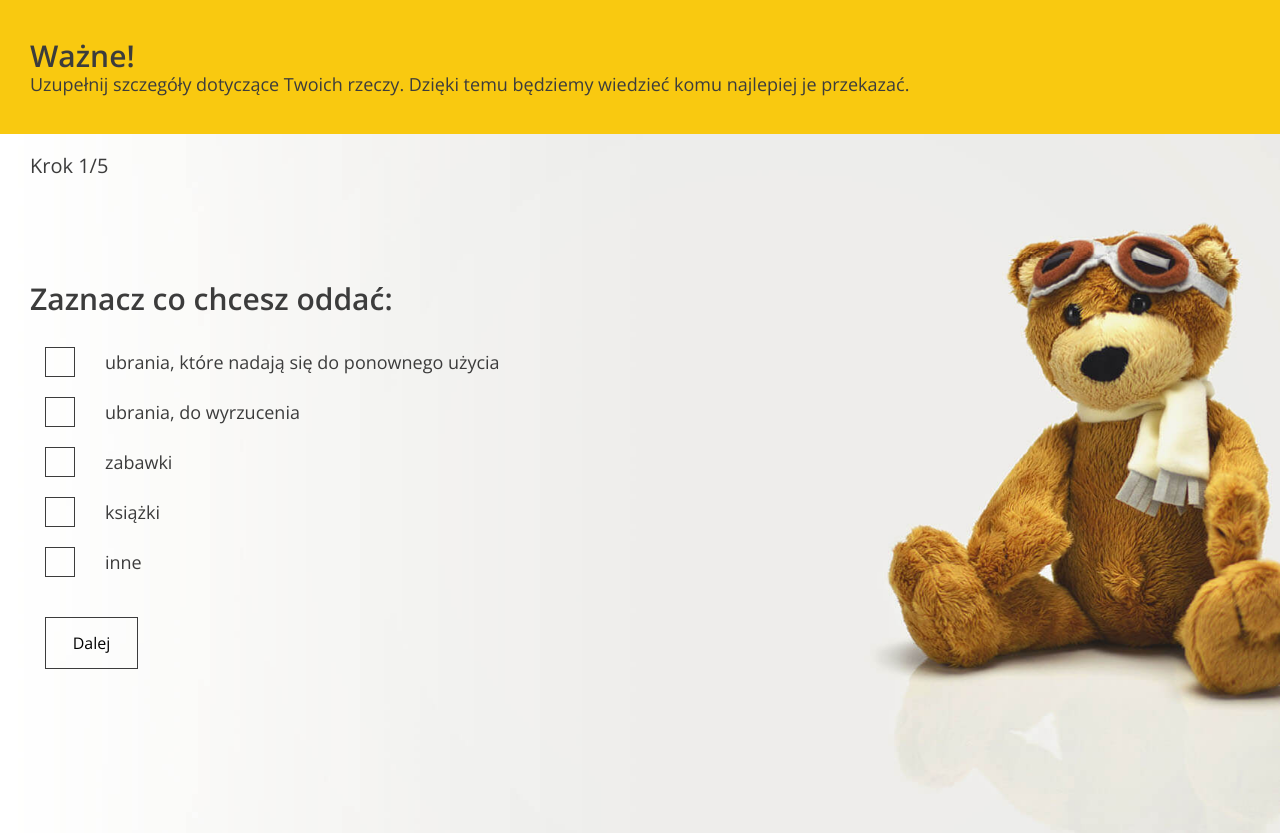
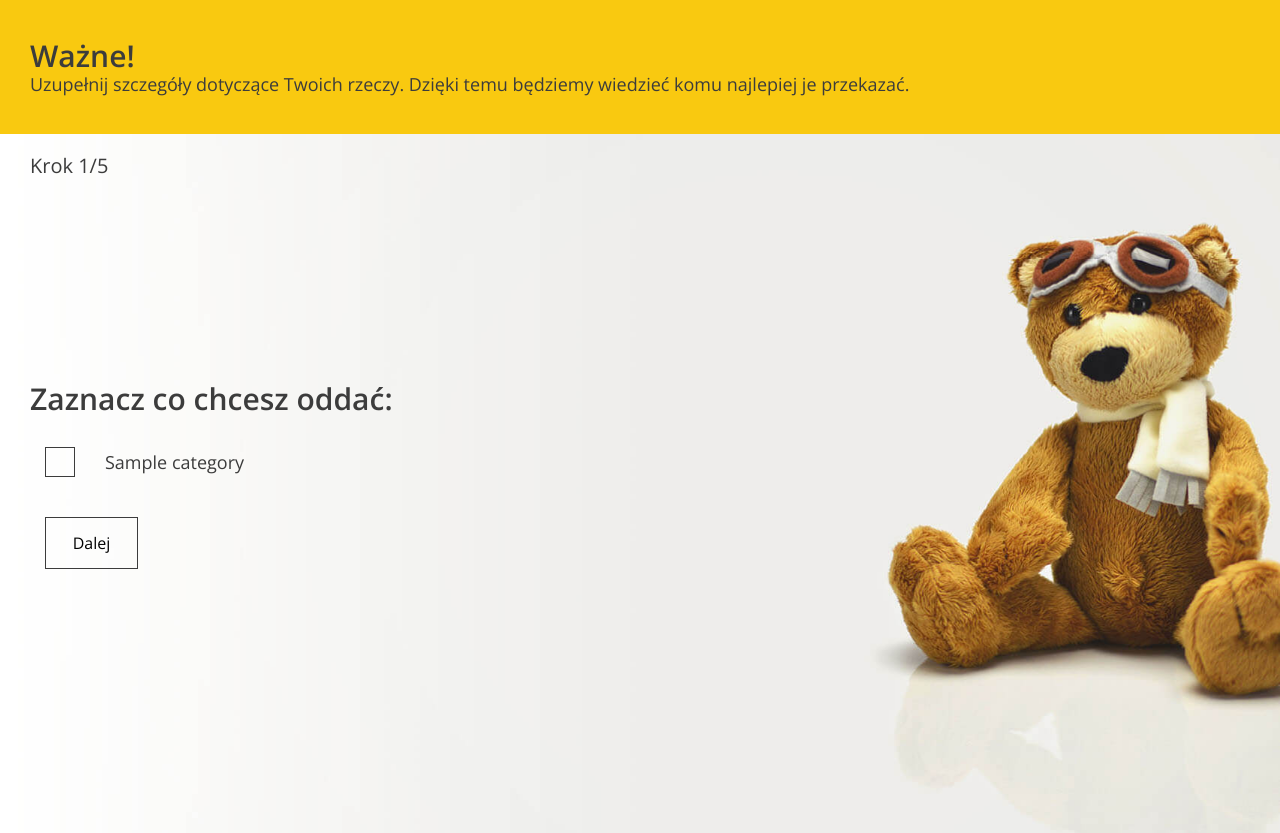
Before and after one commit to PrzemekJackowski/put_into_good_hand, a Django app: page /add_donation/ in a window 1280 px wide. Shown: the part 204-1037 px from the top of the page. Run offline with Django 4.2, Linux system fonts and the light colour scheme; a user stored in the database is signed in; tables that the repository leaves empty hold one stand-in row (values such as "Sample post"); parts of the project's set-up code (start-up, migrations or seed data) failed here and were passed over.

Commit message:
Start implement of add donations.

```diff
--- a/app_put_into_good_hand/templates/form.html
+++ b/app_put_into_good_hand/templates/form.html
@@ -57,57 +57,19 @@
           <!-- STEP 1: class .active is switching steps -->
           <div data-step="1" class="active">
             <h3>Zaznacz co chcesz oddać:</h3>
-
+              {% for category in categoried %}
             <div class="form-group form-group--checkbox">
               <label>
                 <input
                   type="checkbox"
                   name="categories"
-                  value="clothes-to-use"
+                  value=category.id
                 />
                 <span class="checkbox"></span>
-                <span class="description"
-                  >ubrania, które nadają się do ponownego użycia</span
-                >
+                <span class="description">{{ category.name }}</span>
               </label>
             </div>
-
-            <div class="form-group form-group--checkbox">
-              <label>
-                <input
-                  type="checkbox"
-                  name="categories"
-                  value="clothes-useless"
-                />
-                <span class="checkbox"></span>
-                <span class="description">ubrania, do wyrzucenia</span>
-              </label>
-            </div>
-
-            <div class="form-group form-group--checkbox">
-              <label>
-                <input type="checkbox" name="categories" value="toys" />
-                <span class="checkbox"></span>
-                <span class="description">zabawki</span>
-              </label>
-            </div>
-
-            <div class="form-group form-group--checkbox">
-              <label>
-                <input type="checkbox" name="categories" value="books" />
-                <span class="checkbox"></span>
-                <span class="description">książki</span>
-              </label>
-            </div>
-
-            <div class="form-group form-group--checkbox">
-              <label>
-                <input type="checkbox" name="categories" value="other" />
-                <span class="checkbox"></span>
-                <span class="description">inne</span>
-              </label>
-            </div>
-
+              {% endfor %}
             <div class="form-group form-group--buttons">
               <button type="button" class="btn next-step">Dalej</button>
             </div>
@@ -135,20 +97,20 @@
           <!-- STEP 4 -->
           <div data-step="3">
             <h3>Wybierz organizacje, której chcesz pomóc:</h3>
-
+              {% for institution in institutions %}
             <div class="form-group form-group--checkbox">
               <label>
-                <input type="radio" name="organization" value="old" />
+                <input type="radio" name="organization" value=institution.id />
                 <span class="checkbox radio"></span>
                 <span class="description">
-                  <div class="title">Fundacja “Bez domu”</div>
+                  <div class="title">{{ institution.name }}</div>
                   <div class="subtitle">
-                    Cel i misja: Pomoc dla osób nie posiadających miejsca
-                    zamieszkania
+                    {{ institution.description }}
                   </div>
                 </span>
               </label>
             </div>
+              {%  endfor %}
 
             <div class="form-group form-group--checkbox">
               <label>
--- a/app_put_into_good_hand/views.py
+++ b/app_put_into_good_hand/views.py
@@ -4,8 +4,7 @@
 from django.shortcuts import render, redirect
 from django.views import View
 
-from app_put_into_good_hand.models import Donation, Institution, User
-from app_put_into_good_hand.forms import RegisterForm, LoginForm
+from app_put_into_good_hand.models import Donation, Institution, User, Category
 
 
 class LandingPageView(View):
@@ -22,15 +21,28 @@
         organizations = Institution.objects.filter(type=2)
         locals = Institution.objects.filter(type=3)
         user = request.user
-        return render(request, "index.html", {"quantity": quantity, "count_institutions": count_institutions,
-                                              "user": user, "fundations": fundations, "organizations": organizations,
-                                              "locals": locals})
+        conn = {
+            "quantity": quantity,
+            "count_institutions": count_institutions,
+            "user": user,
+            "fundations": fundations,
+            "organizations": organizations,
+            "locals": locals
+        }
+        return render(request, "index.html", conn)
 
 
 class AddDonationView(LoginRequiredMixin, View):
     def get(self, request):
         user = request.user
-        return render(request, "form.html",  {"user": user})
+        categoried = Category.objects.all()
+        institutions = Institution.objects.all()
+        conn = {
+            "user": user,
+            "categoried": categoried,
+            "institutions": institutions,
+        }
+        return render(request, "form.html",  conn)
 
 
 class LoginView(View):
@@ -56,9 +68,22 @@
     def post(self, request):
         if request.POST.get('name') and request.POST.get('surname') and request.POST.get('mail') \
                 and request.POST.get('password') and request.POST.get('password2'):
-            User.objects.create_user(email=request.POST.get('mail'), password=request.POST.get('password'),
-                                     first_name=request.POST.get('name'), last_name=request.POST.get('surname'))
-            return HttpResponseRedirect('/login')
+            users = User.objects.all()
+            used = False
+            for us in users:
+                if us.username == request.POST.get('mail'):
+                    used = True
+            if used:
+                return HttpResponse("Mail został już wykorzystany.")
+            else:
+                if request.POST.get('password') == request.POST.get('password2'):
+                    User.objects.create_user(email=request.POST.get('mail'),
+                                             password=request.POST.get('password'),
+                                             first_name=request.POST.get('name'),
+                                             last_name=request.POST.get('surname'))
+                    return HttpResponseRedirect('/login')
+                else:
+                    return HttpResponse("Hasła nie są identyczne.")
         else:
             return HttpResponseRedirect('/register')
 
--- a/static/js/app.js
+++ b/static/js/app.js
@@ -252,4 +252,5 @@
   if (form !== null) {
     new FormSteps(form);
   }
+
 });
```
Also changed, not shown: app_put_into_good_hand/forms.py (deleted, +0 -14 lines).
